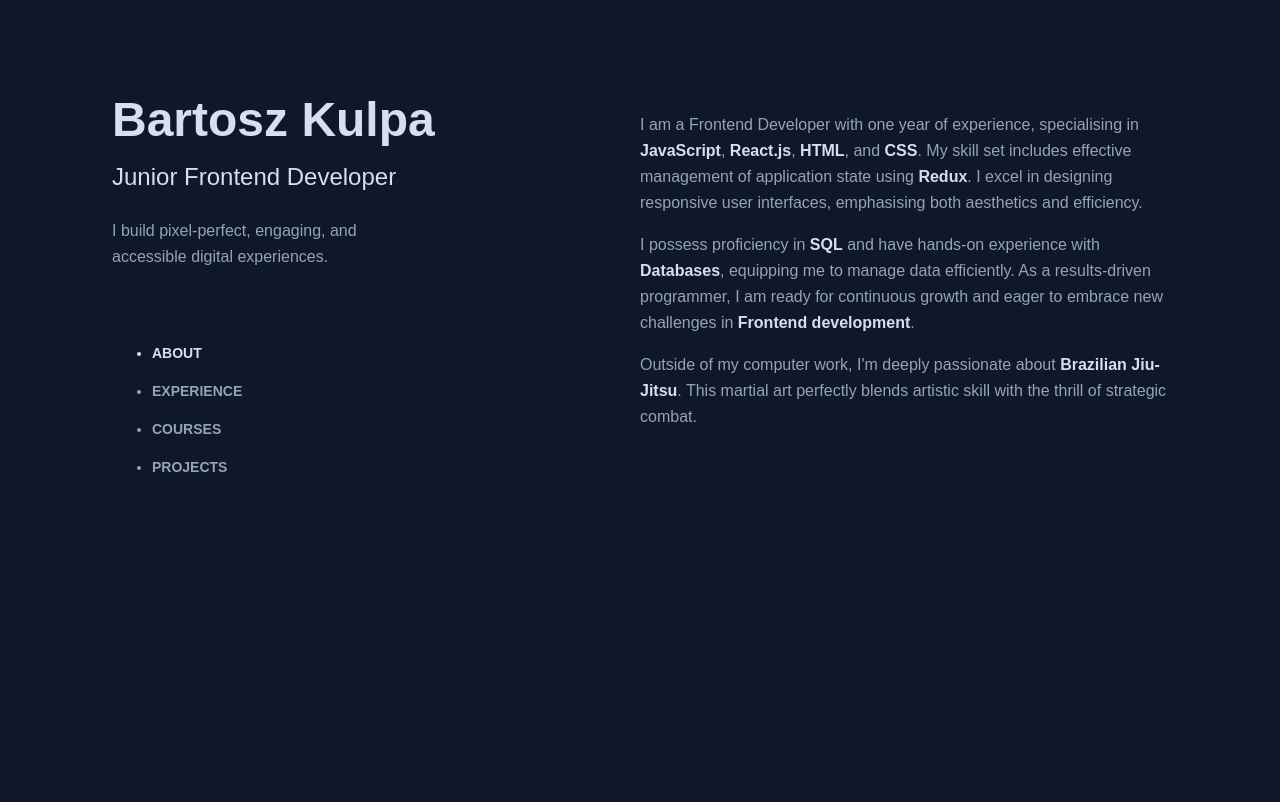
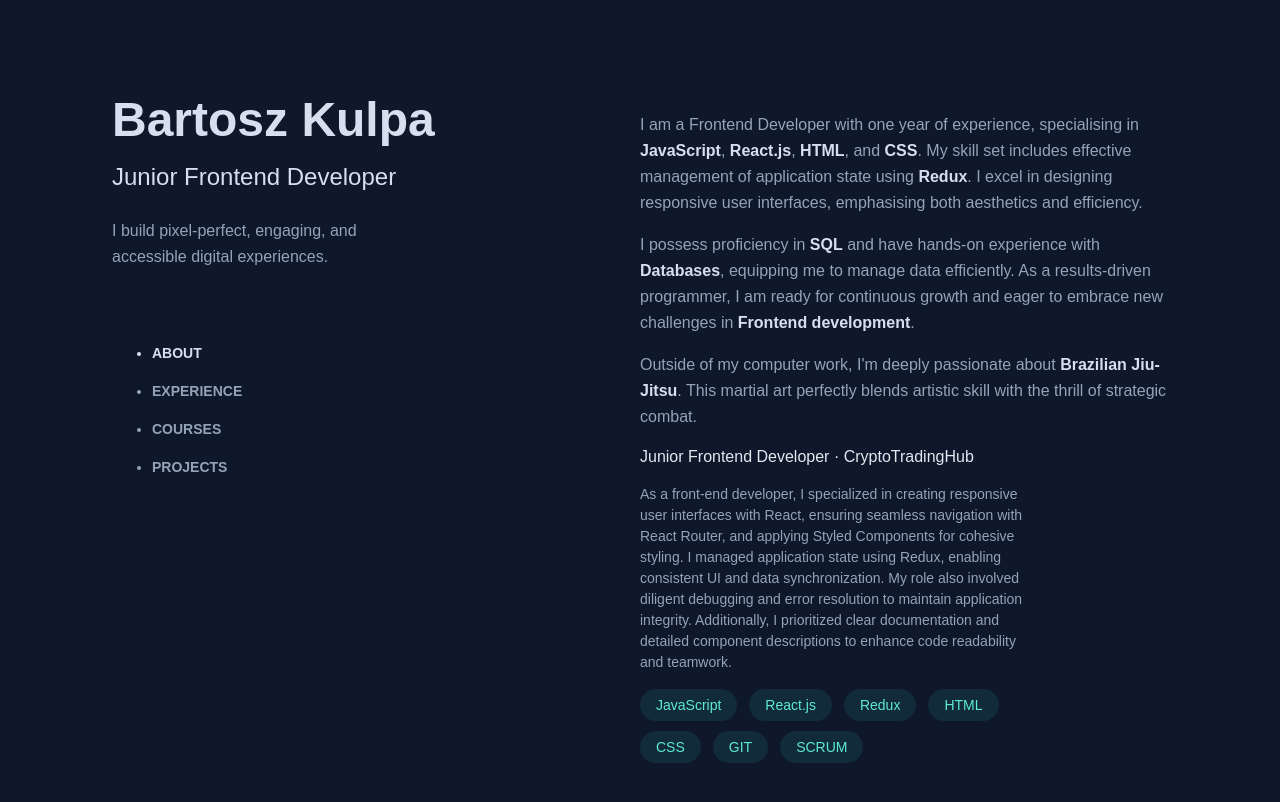
Before and after one commit to bkulpa/portfolio, a React (Create React App) app: page / in a window 1280 px wide. Shown: the top 802 px of the page. Built offline with nearby package versions, Linux system fonts and the light colour scheme.

Commit message:
added JobsFields sections

```diff
--- a/public/languages/en.json
+++ b/public/languages/en.json
@@ -1,4 +1,7 @@
 {
+  "home.experienceField.jobDescription-1": "As a front-end developer, I specialized in creating responsive user interfaces with React, ensuring seamless navigation with React Router, and applying Styled Components for cohesive styling. I managed application state using Redux, enabling consistent UI and data synchronization. My role also involved diligent debugging and error resolution to maintain application integrity. Additionally, I prioritized clear documentation and detailed component descriptions to enhance code readability and teamwork.",
+  "home.experienceField.jobTech-1": "JavaScript,React.js,Redux,HTML,CSS,GIT,SCRUM",
+  "home.experienceField.jobTitle-1": "Junior Frontend Developer · CryptoTradingHub",
   "home.aboutMe.part-1": "I am a Frontend Developer with one year of experience, specialising in <span class='highlight__about'>JavaScript</span>, <span class='highlight__about'>React.js</span>, <span class='highlight__about'>HTML</span>, and <span class='highlight__about'>CSS</span>. My skill set includes effective management of application state using <span class='highlight__about'>Redux</span>. I excel in designing responsive user interfaces, emphasising both aesthetics and efficiency.",
   "home.aboutMe.part-2": "I possess proficiency in <span class='highlight__about'>SQL</span> and have hands-on experience with <span class='highlight__about'>Databases</span>, equipping me to manage data efficiently. As a results-driven programmer, I am ready for continuous growth and eager to embrace new challenges in <span class='highlight__about'>Frontend development</span>.",
   "home.aboutMe.part-3": "Outside of my computer work, I'm deeply passionate about <span class='highlight__about'>Brazilian Jiu-Jitsu</span>. This martial art perfectly blends artistic skill with the thrill of strategic combat.",
--- /dev/null
+++ b/src/components/experience-field/experience-field.component.jsx
@@ -0,0 +1,25 @@
+import { useTranslation } from "react-i18next";
+
+import StyledH3 from "../styled-tags/styled-h3.styles";
+import {
+  ExperienceFieldDescription,
+  ExperienceDetailsContainer,
+} from "./experience-field.styles";
+import TechStack from "../tech-stack/tech-stack.component";
+
+const ExperienceField = ({ jobDescription, jobTech, jobTitle }) => {
+  const { t } = useTranslation();
+  return (
+    <ExperienceDetailsContainer>
+      <div>
+        <StyledH3>{t(jobTitle)}</StyledH3>
+      </div>
+      <ExperienceFieldDescription>
+        {t(jobDescription)}
+      </ExperienceFieldDescription>
+      <TechStack technologies={t(jobTech)} />
+    </ExperienceDetailsContainer>
+  );
+};
+
+export default ExperienceField;
--- /dev/null
+++ b/src/components/experience-field/experience-field.styles.jsx
@@ -0,0 +1,13 @@
+import styled from "styled-components";
+
+export const ExperienceFieldDescription = styled.div`
+  color: rgb(148, 163, 184);
+  font-size: 14px;
+  line-height: 21px;
+  margin-bottom: 16px;
+  margin-top: 8px;
+`;
+
+export const ExperienceDetailsContainer = styled.div`
+  max-width: 392px;
+`;
--- a/src/components/header/header.component.jsx
+++ b/src/components/header/header.component.jsx
@@ -1,9 +1,9 @@
 import { useTranslation } from "react-i18next";
 
 import Menu from "../menu/menu.component";
-import StyledH1 from "../styled-h-tags/styled-h1/styled-h1.styles";
-import StyledH2 from "../styled-h-tags/styled-h2/styled-h2.styles";
-import StyledP from "../styled-p-tag/styled-p.styles";
+import StyledH1 from "../styled-tags/styled-h1.styles";
+import StyledH2 from "../styled-tags/styled-h2.styles";
+import StyledP from "../styled-tags/styled-p.styles";
 
 const Header = () => {
   const { t } = useTranslation();
--- a/src/components/home/home.component.jsx
+++ b/src/components/home/home.component.jsx
@@ -3,9 +3,10 @@ import { useTranslation } from "react-i18next";
 import MenuSectionFinder from "../../functions/menu-section-finder";
 
 import { LeftContainer, RightContainer, SplitContainer } from "./home.styles";
-import StyledP from "../styled-p-tag/styled-p.styles";
+import StyledP from "../styled-tags/styled-p.styles";
 
 import Header from "../header/header.component";
+import ExperienceField from "../experience-field/experience-field.component";
 
 const Home = () => {
   const { t } = useTranslation();
@@ -29,6 +30,13 @@ const Home = () => {
             dangerouslySetInnerHTML={{ __html: t("home.aboutMe.part-3") }}
           />
         </div>
+        <div>
+          <ExperienceField
+            jobDescription={"home.experienceField.jobDescription-1"}
+            jobTitle={"home.experienceField.jobTitle-1"}
+            jobTech={"home.experienceField.jobTech-1"}
+          />
+        </div>
       </RightContainer>
     </SplitContainer>
   );
--- /dev/null
+++ b/src/components/styled-tags/styled-h3.styles.jsx
@@ -0,0 +1,10 @@
+import styled from "styled-components";
+
+const StyledH3 = styled.h3`
+  color: rgb(226, 232, 240);
+  font-size: 16px;
+  font-weight: 500;
+  line-height: 22px;
+`;
+
+export default StyledH3;
--- /dev/null
+++ b/src/components/tech-stack/tech-stack.component.jsx
@@ -0,0 +1,38 @@
+import styled from "styled-components";
+
+const TechStack = ({ technologies }) => {
+  const Technology = styled.div`
+    align-items: center;
+    background-color: rgba(45, 212, 191, 0.1);
+    border-bottom-left-radius: 9999px;
+    border-bottom-right-radius: 9999px;
+    border-top-left-radius: 9999px;
+    border-top-right-radius: 9999px;
+    color: rgb(94, 234, 212);
+    display: inline-block;
+    font-size: 14px;
+    font-weight: 500;
+    margin-bottom: 10px;
+    margin-right: 12px;
+    padding: 8px 16px;
+  `;
+
+  const TechStackContainer = styled.div`
+    display: flex;
+    flex-wrap: wrap;
+  `;
+
+  const techList = technologies.split(",").map((tech) => tech.trim());
+
+  return (
+    <TechStackContainer>
+      {techList.map((tech, index) => (
+        <div>
+          <Technology key={index}>{tech}</Technology>
+        </div>
+      ))}
+    </TechStackContainer>
+  );
+};
+
+export default TechStack;
```
Also changed, not shown: src/components/styled-tags/styled-h1.styles.jsx (renamed from src/components/styled-h-tags/styled-h1/styled-h1.styles.jsx), src/components/styled-tags/styled-h2.styles.jsx (renamed from src/components/styled-h-tags/styled-h2/styled-h2.styles.jsx), src/components/styled-tags/styled-p.styles.jsx (renamed from src/components/styled-p-tag/styled-p.styles.jsx).
